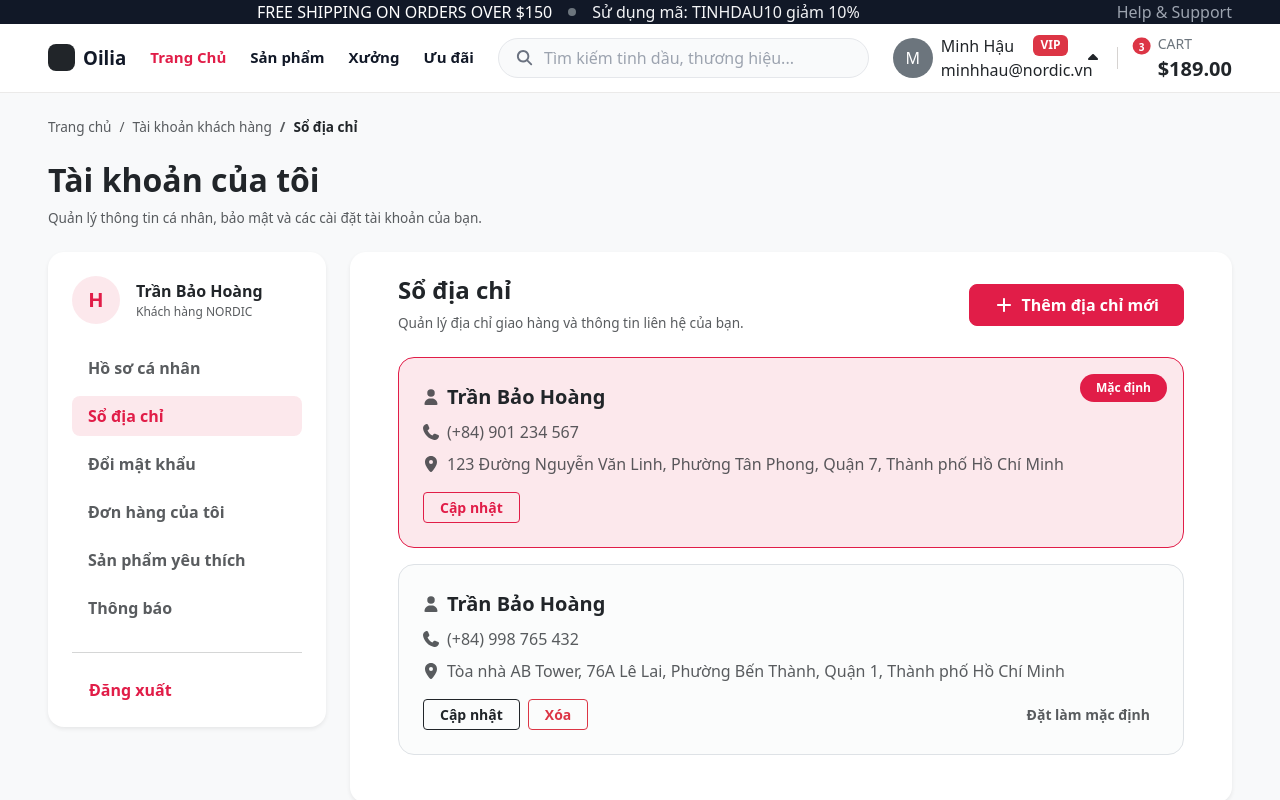
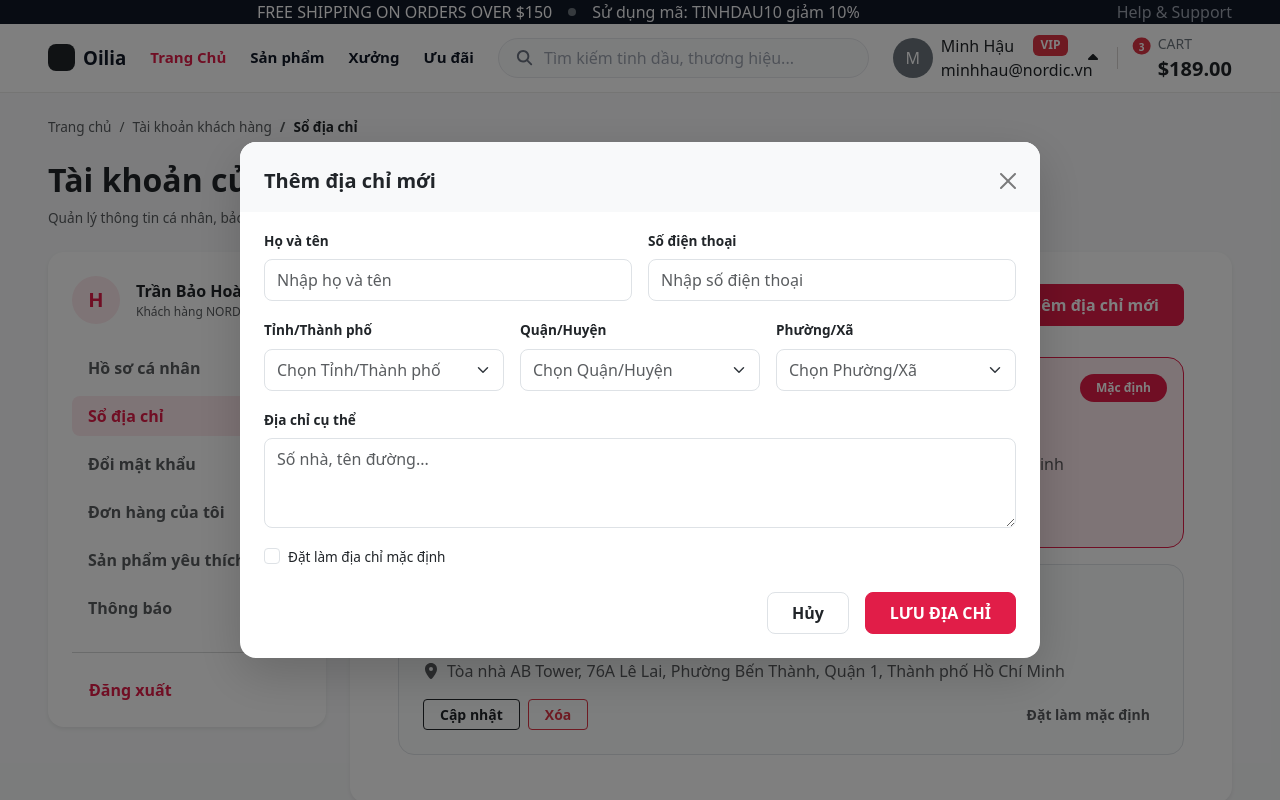
Before and after one commit to vanhieurpk2022/tmdt-nhom10, a React (Vite) app in the folder frontend/: page /addresses in a window 1280 px wide. Both pictures are taken after a click on the button "Thêm địa chỉ mới". Shown: the top 800 px of the page. Built offline with nearby package versions, Linux system fonts and the light colour scheme.

Commit message:
[UI]: Tạo modal Thêm địa chỉ mới

```diff
--- a/frontend/src/pages/AddressBookPage.tsx
+++ b/frontend/src/pages/AddressBookPage.tsx
@@ -1,9 +1,12 @@
 import { Link } from "react-router";
 import { FontAwesomeIcon } from "@fortawesome/react-fontawesome";
 import { faPlus, faLocationDot, faPhone, faUser } from "@fortawesome/free-solid-svg-icons";
+import { useState } from "react";
 import "../css/pages/profile.css";
 
 export default function AddressBookPage() {
+    const [showModal, setShowModal] = useState(false);
+
     return (
         <main className="profile-page bg-light py-4">
             <div className="container-fluid px-4 px-lg-5">
@@ -87,7 +90,10 @@ export default function AddressBookPage() {
                                     <h2 className="h4 fw-bold text-dark mb-2">Sổ địa chỉ</h2>
                                     <p className="text-muted fs-7 mb-0">Quản lý địa chỉ giao hàng và thông tin liên hệ của bạn.</p>
                                 </div>
-                                <button className="btn btn-primary fw-bold px-4 py-2 rounded-3 d-flex align-items-center gap-2 text-nowrap">
+                                <button
+                                    className="btn btn-primary fw-bold px-4 py-2 rounded-3 d-flex align-items-center gap-2 text-nowrap"
+                                    onClick={() => setShowModal(true)}
+                                >
                                     <FontAwesomeIcon icon={faPlus} />
                                     Thêm địa chỉ mới
                                 </button>
@@ -150,6 +156,84 @@ export default function AddressBookPage() {
                     </div>
                 </div>
             </div>
+
+            {/* Add Address Modal */}
+            {showModal && (
+                <>
+                    <div className="modal fade show" style={{ display: 'block', zIndex: 1055, backgroundColor: 'rgba(0,0,0,0.5)' }} tabIndex={-1} aria-modal="true" role="dialog">
+                        <div className="modal-dialog modal-dialog-centered modal-lg">
+                            <div className="modal-content border-0 shadow-lg rounded-4 overflow-hidden">
+                                <div className="modal-header border-0 bg-light p-4 pb-3">
+                                    <h5 className="modal-title fw-bold text-dark">Thêm địa chỉ mới</h5>
+                                    <button type="button" className="btn-close" onClick={() => setShowModal(false)} aria-label="Close"></button>
+                                </div>
+                                <div className="modal-body p-4 pt-3">
+                                    <form onSubmit={(e) => { e.preventDefault(); setShowModal(false); }}>
+                                        <div className="row g-3 mb-3">
+                                            <div className="col-12 col-md-6">
+                                                <label className="form-label fw-bold text-dark fs-7">Họ và tên</label>
+                                                <input type="text" className="form-control rounded-3 py-2 text-muted" placeholder="Nhập họ và tên" />
+                                            </div>
+                                            <div className="col-12 col-md-6">
+                                                <label className="form-label fw-bold text-dark fs-7">Số điện thoại</label>
+                                                <input type="text" className="form-control rounded-3 py-2 text-muted" placeholder="Nhập số điện thoại" />
+                                            </div>
+                                        </div>
+
+                                        <div className="row g-3 mb-3">
+                                            <div className="col-12 col-md-4">
+                                                <label className="form-label fw-bold text-dark fs-7">Tỉnh/Thành phố</label>
+                                                <select className="form-select rounded-3 py-2 text-muted">
+                                                    <option value="">Chọn Tỉnh/Thành phố</option>
+                                                    <option value="sg">TP Hồ Chí Minh</option>
+                                                    <option value="hn">Hà Nội</option>
+                                                </select>
+                                            </div>
+                                            <div className="col-12 col-md-4">
+                                                <label className="form-label fw-bold text-dark fs-7">Quận/Huyện</label>
+                                                <select className="form-select rounded-3 py-2 text-muted">
+                                                    <option value="">Chọn Quận/Huyện</option>
+                                                    <option value="q1">Quận 1</option>
+                                                    <option value="q7">Quận 7</option>
+                                                </select>
+                                            </div>
+                                            <div className="col-12 col-md-4">
+                                                <label className="form-label fw-bold text-dark fs-7">Phường/Xã</label>
+                                                <select className="form-select rounded-3 py-2 text-muted">
+                                                    <option value="">Chọn Phường/Xã</option>
+                                                    <option value="bt">Phường Bến Thành</option>
+                                                    <option value="tp">Phường Tân Phong</option>
+                                                </select>
+                                            </div>
+                                        </div>
+
+                                        <div className="mb-3">
+                                            <label className="form-label fw-bold text-dark fs-7">Địa chỉ cụ thể</label>
+                                            <textarea className="form-control rounded-3 py-2 text-muted" rows={3} placeholder="Số nhà, tên đường..."></textarea>
+                                        </div>
+
+                                        <div className="form-check mb-4">
+                                            <input className="form-check-input" type="checkbox" id="defaultAddress" />
+                                            <label className="form-check-label fs-7 text-dark" htmlFor="defaultAddress">
+                                                Đặt làm địa chỉ mặc định
+                                            </label>
+                                        </div>
+
+                                        <div className="d-flex justify-content-end gap-3">
+                                            <button type="button" className="btn btn-white border fw-bold px-4 py-2 rounded-3 text-dark" onClick={() => setShowModal(false)}>
+                                                Hủy
+                                            </button>
+                                            <button type="submit" className="btn btn-primary fw-bold px-4 py-2 rounded-3">
+                                                LƯU ĐỊA CHỈ
+                                            </button>
+                                        </div>
+                                    </form>
+                                </div>
+                            </div>
+                        </div>
+                    </div>
+                </>
+            )}
         </main>
     );
 }
```
